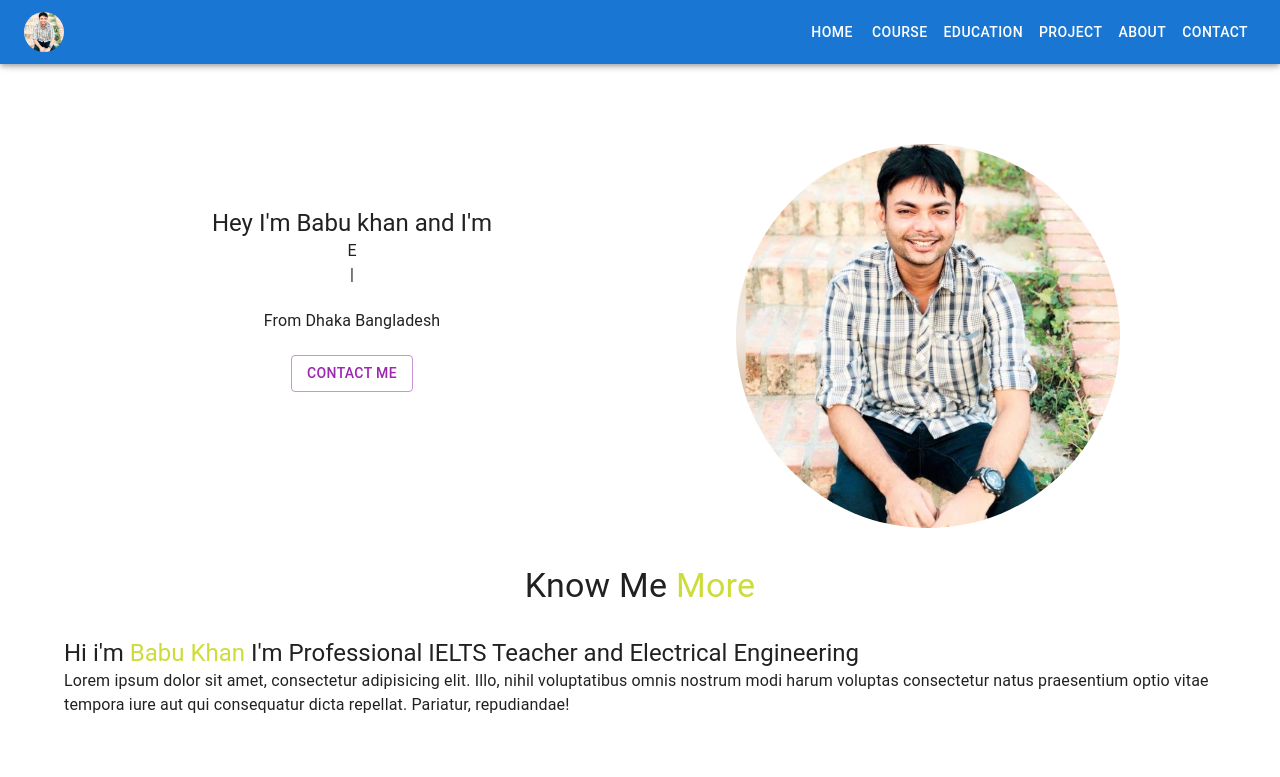
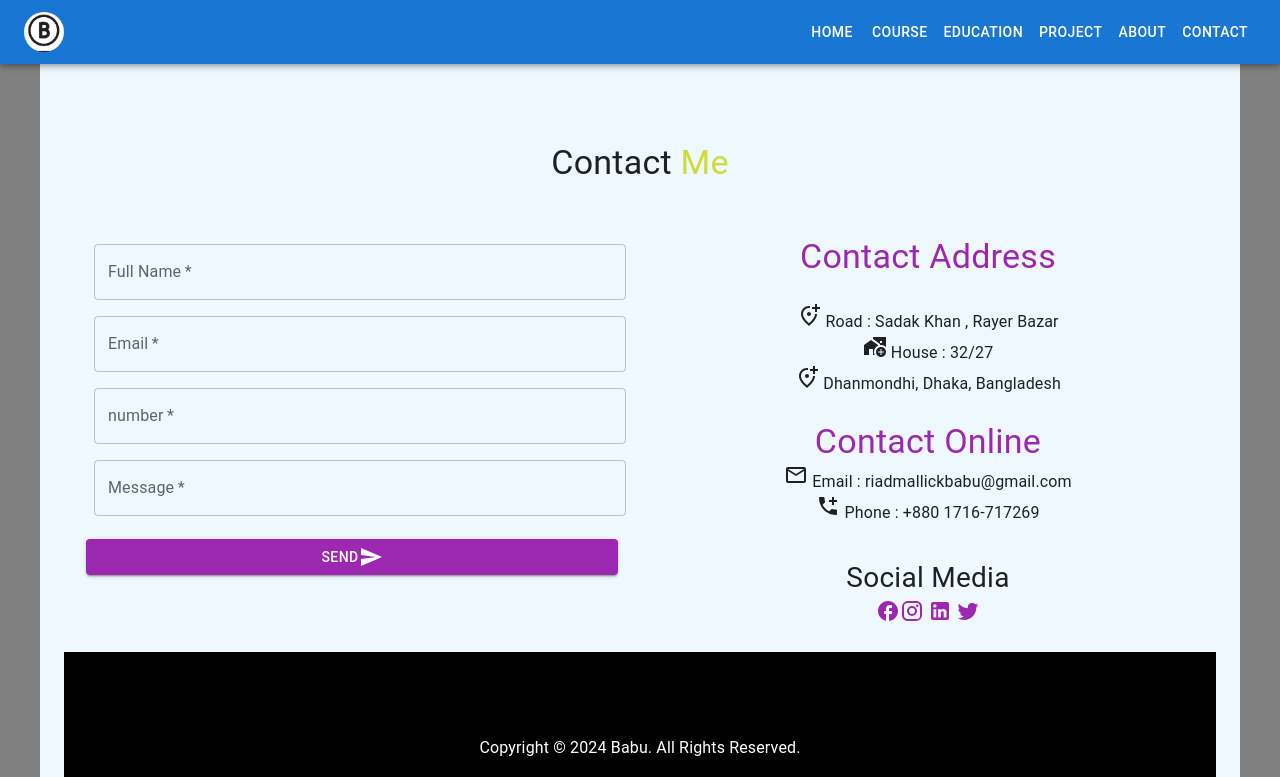
Before and after one commit to bloggeryeanur/babu, a React (Vite) app: page /contacts in a window 1280 px wide. Shown: the top 777 px of the page. Built offline with nearby package versions, Linux system fonts and the light colour scheme.

Commit message:
Change Layout system

```diff
--- a/src/App.jsx
+++ b/src/App.jsx
@@ -1,31 +1,30 @@
-import { Box, Container, CssBaseline } from "@mui/material";
-import NavBar from "./Compoentn/NavBar";
-import HeroSection from "./Compoentn/HeroSection";
+import { Box } from "@mui/material";
+import { RouterProvider, createBrowserRouter } from "react-router-dom";
 import About from "./assets/About/About";
-import Education from "./Education/Education";
-import SkillLabel from "./assets/About/SkillLabel";
 import Project from "./Project/Project";
-import FQA from "./Compoentn/FQA";
 import Contacts from "./Contacts/Contacts";
-import Footer from "./Compoentn/Footer";
-
+import Layout from "./Layout/Layout";
+import Pagess from "./Pagess/Pagess";
 
 const App = () => {
+  const route = createBrowserRouter([
+    {
+      path: "/",
+      element: <Layout></Layout>,
+      children: [
+        {path: '/home', element: <Pagess></Pagess> },
+        {path: '/', element: <Pagess></Pagess> },
+        { path: "/course", element: <p>Course Coming soon...</p> },
+        { path: "/education", element: <p>Education is coming soon..</p> },
+        { path: "/project", element: <Project></Project> },
+        { path: "/about", element: <About></About> },
+        { path: "/contacts", element: <Contacts></Contacts> },
+      ],
+    },
+  ]);
   return (
-    <Box>
-
-    <Container maxWidth="lg">
-      <CssBaseline />
-      <NavBar></NavBar>
-      <HeroSection></HeroSection>
-      <About></About>
-      <Education></Education>
-      <SkillLabel></SkillLabel>
-      <Project></Project>
-      <FQA></FQA>
-      <Contacts></Contacts>
-      <Footer></Footer>
-    </Container>
+    <Box sx={{background: 'gray'}}>
+      <RouterProvider router={route}></RouterProvider>
     </Box>
   );
 };
--- a/src/Compoentn/NavBar.jsx
+++ b/src/Compoentn/NavBar.jsx
@@ -14,9 +14,39 @@ import Toolbar from "@mui/material/Toolbar";
 import Typography from "@mui/material/Typography";
 import Button from "@mui/material/Button";
 import { Avatar, Stack } from "@mui/material";
+import { Link } from "react-router-dom";
 
 const drawerWidth = 240;
 const navItems = ["Home", "Course", "Education", "Project", "About", "Contact"];
+const navItem = [
+  {
+    path: '/home',
+    name : 'Home',
+    id: 1,
+  },
+  {
+    path: '/course',
+    name : 'Course',
+    id: 2,
+  },
+  {
+    path: '/education',
+    name : 'Education',
+    id: 3,
+  },{
+    path: '/project',
+    name : 'Project',
+    id: 4,
+  },{
+    path: '/about',
+    name : 'About',
+    id: 5,
+  },{
+    path: '/contacts',
+    name : 'Contact',
+    id: 6,
+  },
+]
 
 function NavBar(props) {
   const { window } = props;
@@ -35,10 +65,11 @@ function NavBar(props) {
       </Typography>
       <Divider />
       <List>
-        {navItems.map((item) => (
-          <ListItem key={item} disablePadding>
+        {navItem.map((item) => (
+          <ListItem key={item.id} disablePadding>
             <ListItemButton sx={{ textAlign: "center" }}>
-              <ListItemText primary={item} />
+              <Link to={item.path}>
+              <ListItemText primary={item.name} /></Link>
             </ListItemButton>
           </ListItem>
         ))}
@@ -70,14 +101,16 @@ function NavBar(props) {
             sx={{ flexGrow: 1, display: { xs: "none", sm: "block" } }}>
             {/* User Profile photos */}
             <Stack direction="row" spacing={2}>
-              <Avatar alt="Remy Sharp" src="/src/assets/photos/babuicon.png" />
+          <Link to={'/'}>
+          <  Avatar alt="Remy Sharp" src="/src/assets/photos/icon.png" /></Link>
             </Stack>
           </Typography>
           <Box sx={{ display: { xs: "none", sm: "block" } }}>
-            {navItems.map((item) => (
-              <Button key={item} sx={{ color: "#fff" }}>
-                {item}
-              </Button>
+            {navItem.map((item) => (
+              <Link to={item.path} key={item.id}>
+              <Button  sx={{ color: "#fff" }}>
+                {item.name}
+              </Button></Link>
             ))}
           </Box>
         </Toolbar>
--- /dev/null
+++ b/src/Layout/Layout.jsx
@@ -0,0 +1,16 @@
+import { Container } from "@mui/material";
+import { Outlet } from "react-router-dom";
+import NavBar from "../Compoentn/NavBar";
+import Footer from "../Compoentn/Footer";
+
+const Layout = () => {
+  return (
+    <Container maxWidth="lg" sx={{background: '#F0F8FF'}}>
+      <NavBar></NavBar>
+      <Outlet></Outlet>
+      <Footer></Footer>
+    </Container>
+  );
+};
+
+export default Layout;
--- /dev/null
+++ b/src/Pagess/Pagess.jsx
@@ -0,0 +1,24 @@
+import { Container, CssBaseline } from "@mui/material";
+import HeroSection from "../Compoentn/HeroSection";
+import About from "../assets/About/About";
+import Education from "../Education/Education";
+import SkillLabel from "../assets/About/SkillLabel";
+import Project from "../Project/Project";
+import FQA from "../Compoentn/FQA";
+import Contacts from "../Contacts/Contacts";
+const Pagess = () => {
+  return (
+    <Container maxWidth="lg">
+      <CssBaseline />
+      <HeroSection></HeroSection>
+      <About></About>
+      <Education></Education>
+      <SkillLabel></SkillLabel>
+      <Project></Project>
+      <FQA></FQA>
+      <Contacts></Contacts>
+    </Container>
+  );
+};
+
+export default Pagess;
```
